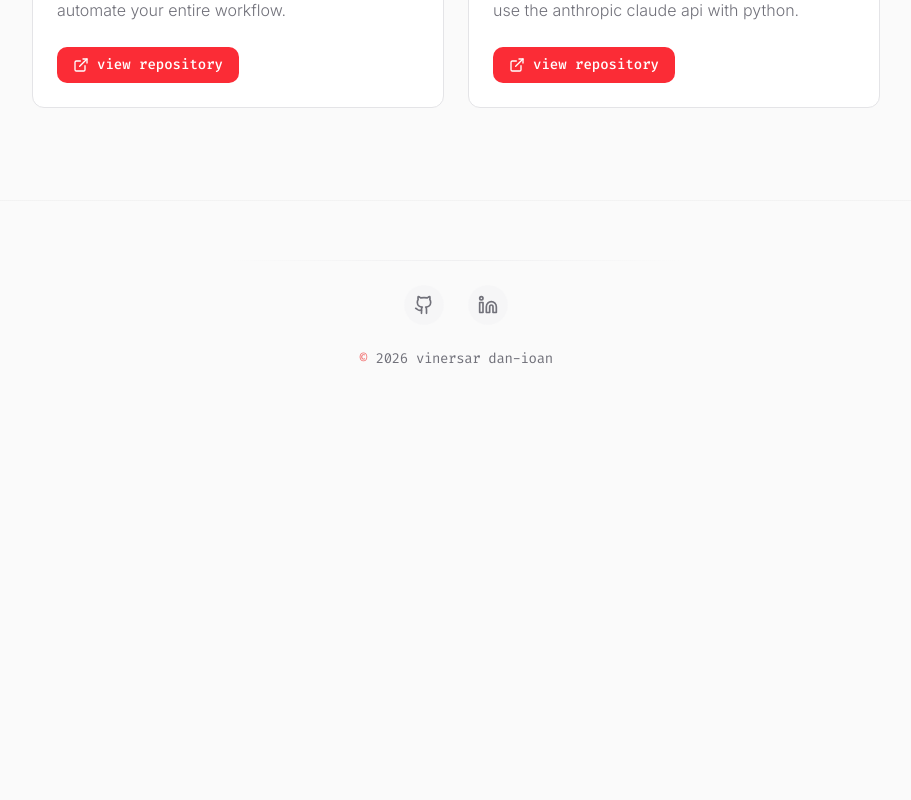
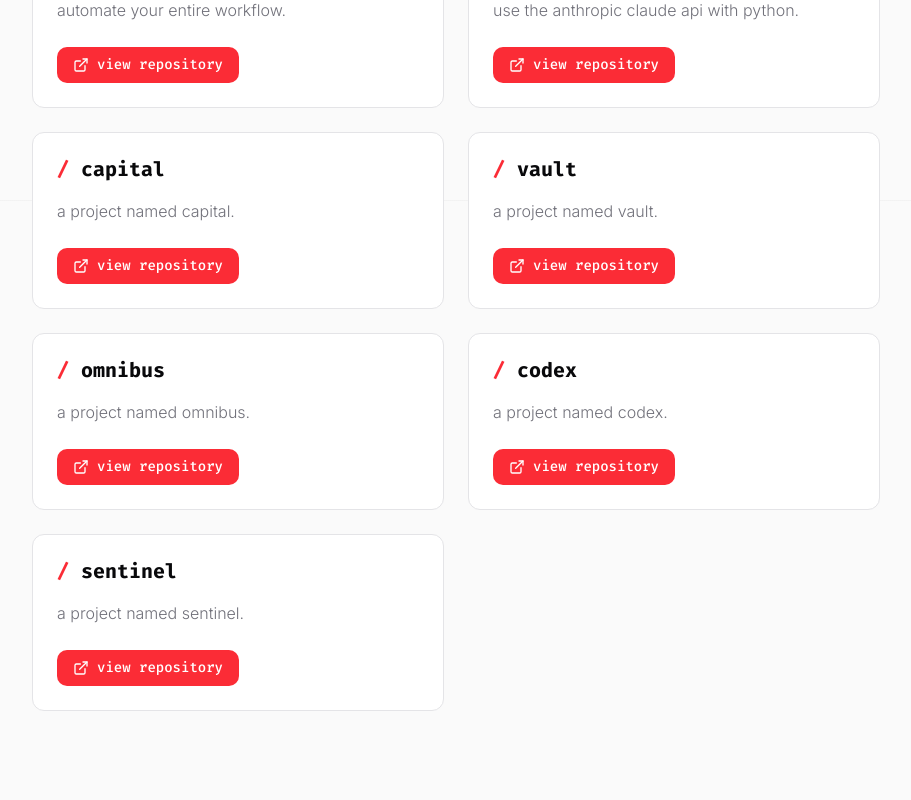
Before and after one commit to vinersar31/portfolio, a Next.js app: page /projects in a window 1280 px wide. Shown: the part 1400-2200 px from the top of the page, without its empty margins (184-1095 px from the left). Before the commit the page ends 1801 px from the top, so only its background shows below. Built offline with nearby package versions, Linux system fonts and the light colour scheme.

Commit message:
test: add invalid command test for Terminal
Added a test case to verify that the Terminal component correctly
outputs an error message ('invalidcmd: command not found') when
an unknown command is submitted. This improves the test coverage
for the error state path.

```diff
--- a/src/components/Terminal.tsx
+++ b/src/components/Terminal.tsx
@@ -52,6 +52,8 @@ type HistoryEntry = {
   output: React.ReactNode;
 };
 
+const ALLOWED_ROUTES = new Set(["about", "projects", "cv"]);
+
 type CommandContext = {
   arg: string | undefined;
   router: { push: (url: string) => void };
@@ -63,20 +65,22 @@ type CommandResult = {
   clear?: boolean;
 };
 
+const FILE_ELEMENTS = Object.keys(files).map((file) => (
+  <span key={file}>{file}</span>
+));
+
 const commands: Record<string, (ctx: CommandContext) => CommandResult> = {
   help: () => ({ output: commandsHelp }),
   ls: () => ({
     output: (
       <div className="flex gap-6 text-blue-400">
-        {Object.keys(files).map((file) => (
-          <span key={file}>{file}</span>
-        ))}
+        {FILE_ELEMENTS}
       </div>
     ),
   }),
   cat: ({ arg }) => {
     if (!arg) return { output: <span className="text-red-500">cat: missing file operand</span> };
-    if (files[arg]) return { output: <div className="ml-4 border-l-2 border-border pl-4 my-2">{files[arg]}</div> };
+    if (Object.hasOwn(files, arg)) return { output: <div className="ml-4 border-l-2 border-border pl-4 my-2">{files[arg]}</div> };
     return { output: <span className="text-red-500">cat: {arg}: No such file or directory</span> };
   },
   clear: ({ setHistory }) => {
@@ -86,7 +90,7 @@ const commands: Record<string, (ctx: CommandContext) => CommandResult> = {
   whoami: () => ({ output: "vinersar31" }),
   cd: ({ arg, router }) => {
     if (!arg || arg === "~") return { output: null };
-    if (arg === "about" || arg === "projects" || arg === "cv") {
+    if (ALLOWED_ROUTES.has(arg)) {
       router.push(`/${arg}`);
       return { output: `Navigating to /${arg}...` };
     }
@@ -197,7 +201,7 @@ export function Terminal() {
 
     if (!baseCommand) return;
 
-    const handler = commands[baseCommand];
+    const handler = Object.hasOwn(commands, baseCommand) ? commands[baseCommand] : null;
     const result = handler
       ? handler({ arg, router, setHistory })
       : { output: <span className="text-red-500">{baseCommand}: command not found</span> } as CommandResult;
--- a/src/data/projects.ts
+++ b/src/data/projects.ts
@@ -61,4 +61,34 @@ export const projects = [
     url: "https://github.com/vinersar31/building_with_claude_API",
     isPrivate: false,
   },
+  {
+    title: "capital",
+    description: "a project named capital.",
+    url: "https://github.com/vinersar31/capital",
+    isPrivate: false,
+  },
+  {
+    title: "vault",
+    description: "a project named vault.",
+    url: "https://github.com/vinersar31/vault",
+    isPrivate: false,
+  },
+  {
+    title: "omnibus",
+    description: "a project named omnibus.",
+    url: "https://github.com/vinersar31/omnibus",
+    isPrivate: false,
+  },
+  {
+    title: "codex",
+    description: "a project named codex.",
+    url: "https://github.com/vinersar31/codex",
+    isPrivate: false,
+  },
+  {
+    title: "sentinel",
+    description: "a project named sentinel.",
+    url: "https://github.com/vinersar31/sentinel",
+    isPrivate: false,
+  },
 ];
```
Also changed, not shown: 2 other files (tests, documents, lock files or other folders).
